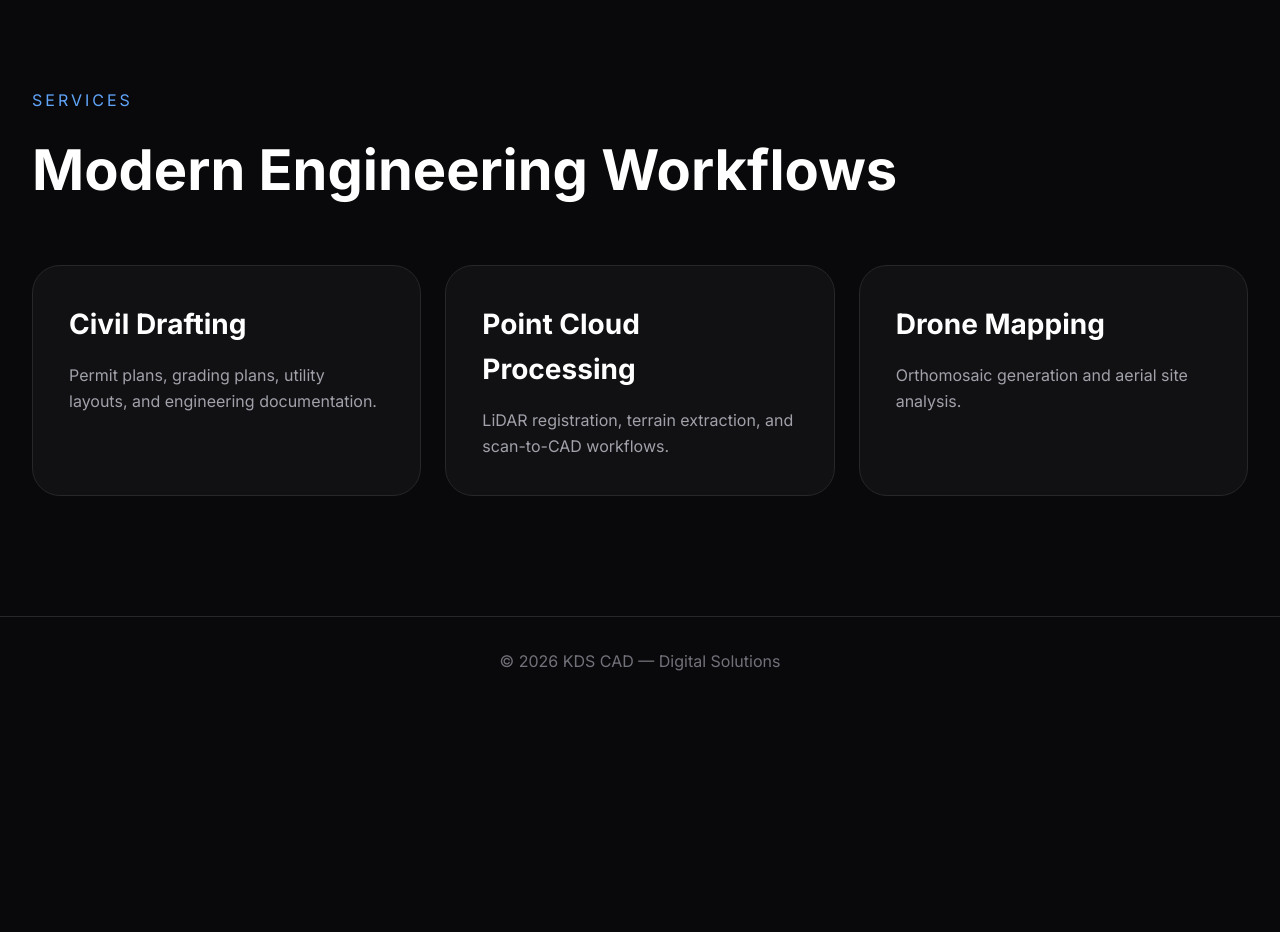
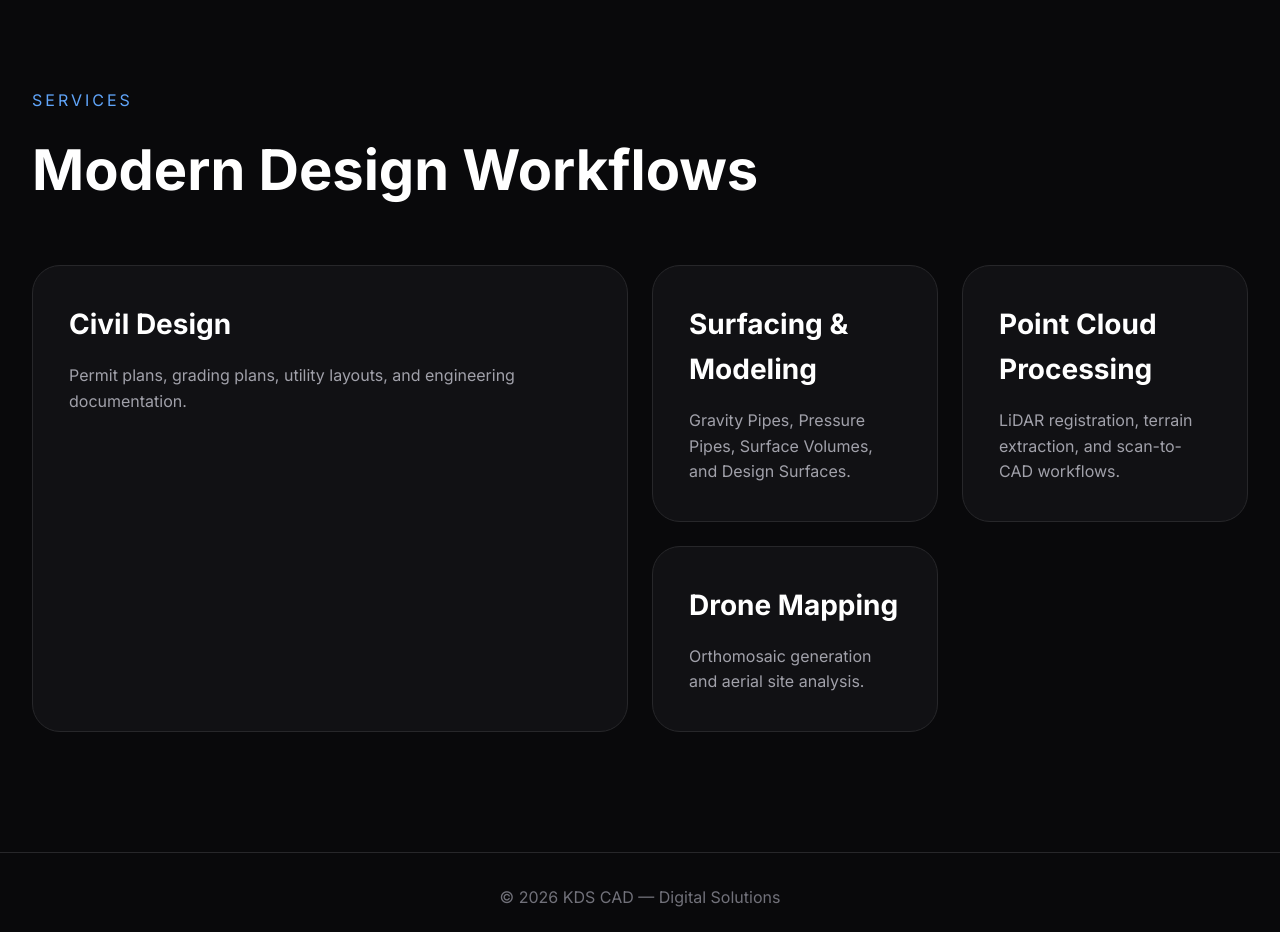
Before and after one commit to mwkincaid1/Kdscad, a plain HTML site: page index.html in a window 1280 px wide. Shown: the part 960-1892 px from the top of the page. Before the commit the page ends 1667 px from the top, so only its background shows below. Drawn offline with Linux system fonts and the light colour scheme.

Commit message:
Update index.html

```diff
--- a/index.html
+++ b/index.html
@@ -63,13 +63,18 @@
   <div class="container">
     <div class="section-title">
       <p>Services</p>
-      <h2>Modern Engineering Workflows</h2>
+      <h2>Modern Design Workflows</h2>
     </div>
 
     <div class="services-grid">
       <div class="service-card">
-        <h3>Civil Drafting</h3>
+        <h3>Civil Design</h3>
         <p>Permit plans, grading plans, utility layouts, and engineering documentation.</p>
+      </div>
+<div class="services-grid">
+      <div class="service-card">
+        <h3>Surfacing & Modeling</h3>
+        <p>Gravity Pipes, Pressure Pipes, Surface Volumes, and Design Surfaces.</p>
       </div>
 
       <div class="service-card">
```
